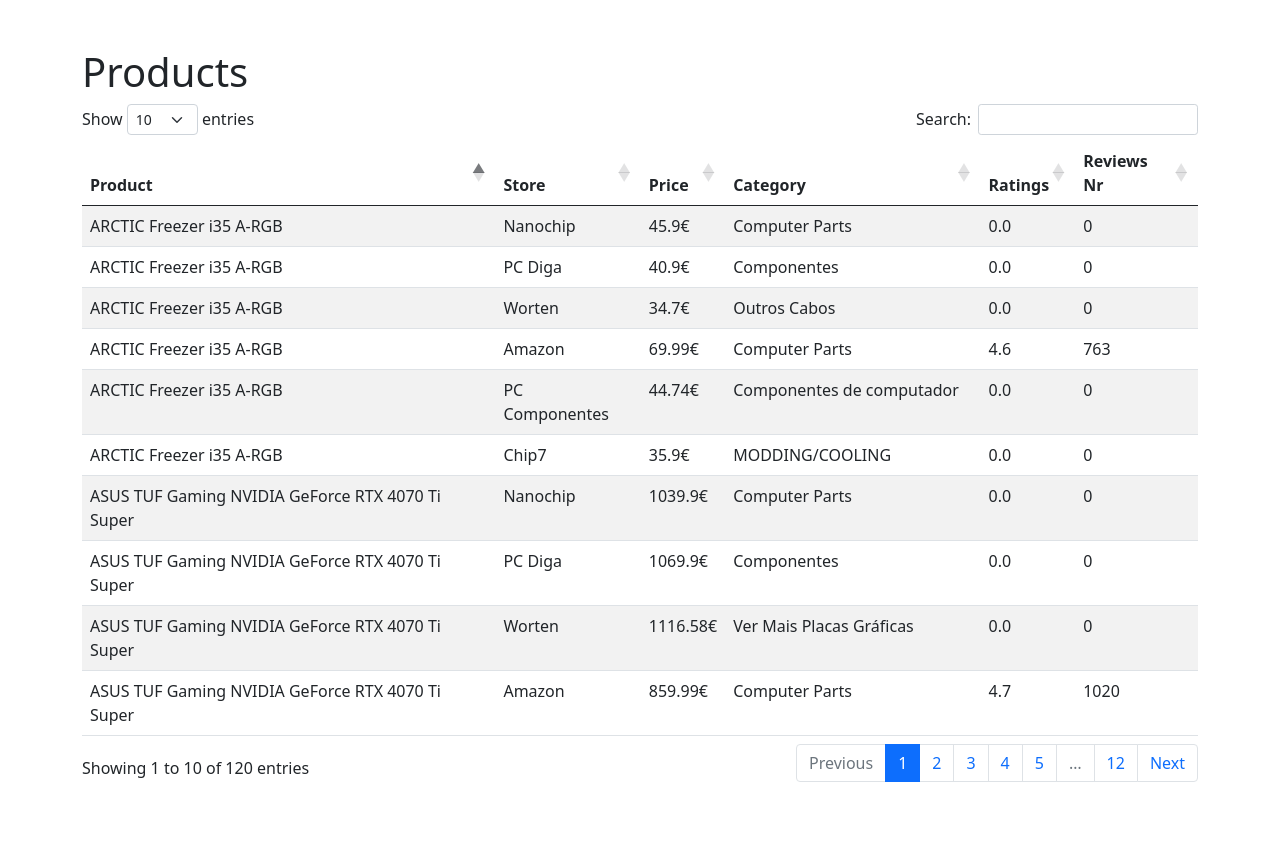
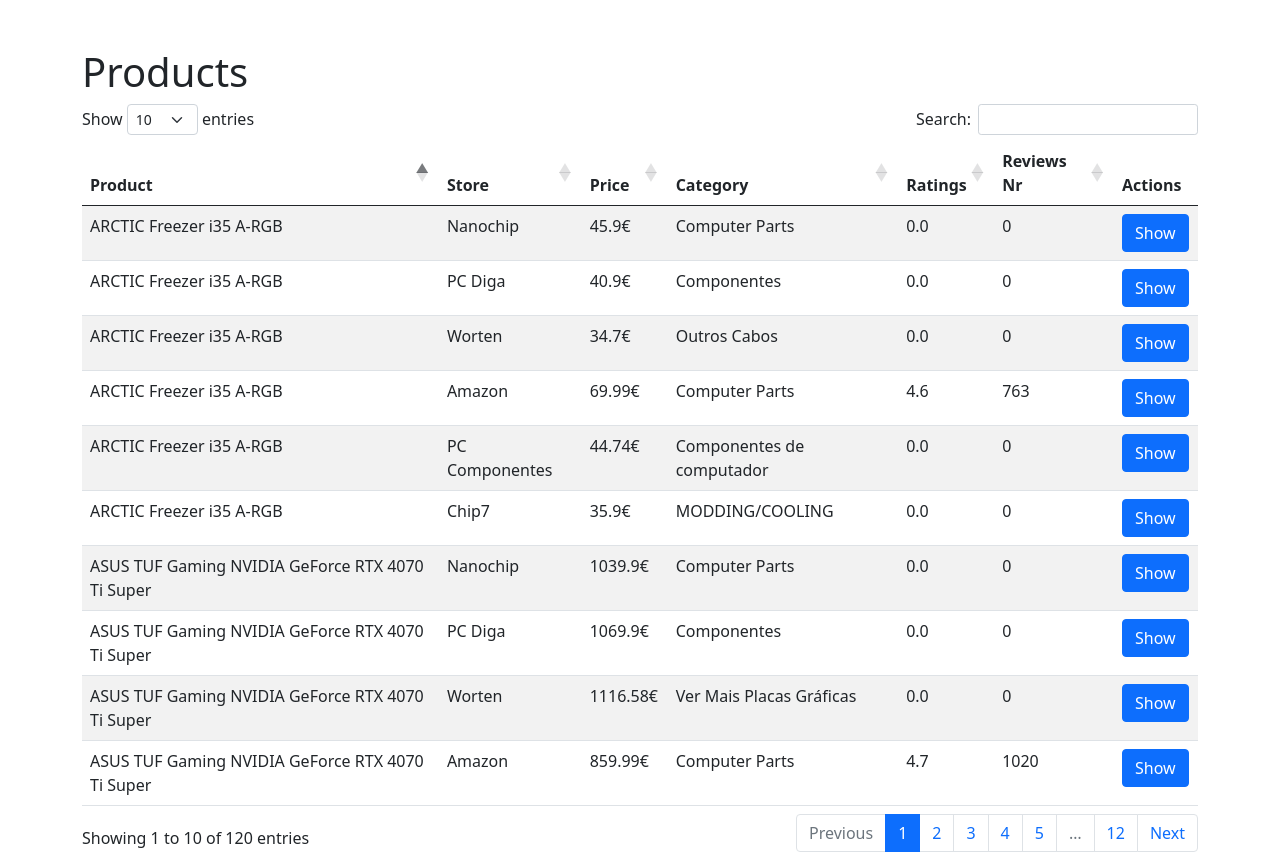
Before and after one commit to rapilukz/projeto-p4, a Flask app: page / in a window 1280 px wide. Before the commit the page ends 782 px from the top, so only its background shows below. Run offline with Flask 3, Linux system fonts and the light colour scheme; data comes from the database, SQL or seed files in the repository; some libraries are stand-ins or nearby versions.

Commit message:
Added actions row

```diff
--- a/web/templates/index.html
+++ b/web/templates/index.html
@@ -10,7 +10,7 @@
 <div class="container d-flex flex-column">
     <h1 class="mt-5">Products</h1>
 
-    <table id="table" class="table table-striped">
+    <table id="data" class="table table-striped">
         <thead>
             <tr>
                 <th>Product</th>
@@ -19,6 +19,7 @@
                 <th>Category</th>
                 <th>Ratings</th>
                 <th>Reviews Nr</th>
+                <th>Actions</th>
             </tr>
         </thead>
         <tbody>
@@ -30,6 +31,9 @@
               <td>{{ product.category }}</td>
               <td>{{ product.ratings }}</td>
               <td>{{ product.reviews_nr }}</td>
+              <td>
+                <a href="#" class="btn btn-primary">Show</a>
+              </td>
             </tr>
           {% endfor %}
         </tbody>
@@ -40,11 +44,26 @@
     <script type="text/javascript" charset="utf8" src="https://cdn.datatables.net/1.10.25/js/dataTables.bootstrap5.js"></script>
 
     {% block scripts %}
-        <script>
-            $(document).ready(function () {
-                $('#table').DataTable();
+    <script>
+        $(document).ready(function() {
+            const table = $('#data').DataTable();
+            if (table) {
+                table.destroy();
+            }
+
+            $('#data').DataTable({
+                columns: [
+                    null,
+                    null,
+                    null,
+                    null,
+                    null,
+                    null,
+                    { orderable: false, searchable: false }
+                ]
             });
-        </script>
+        });
+    </script>
     {% endblock %}
 </div>
 {% endblock %}
```
